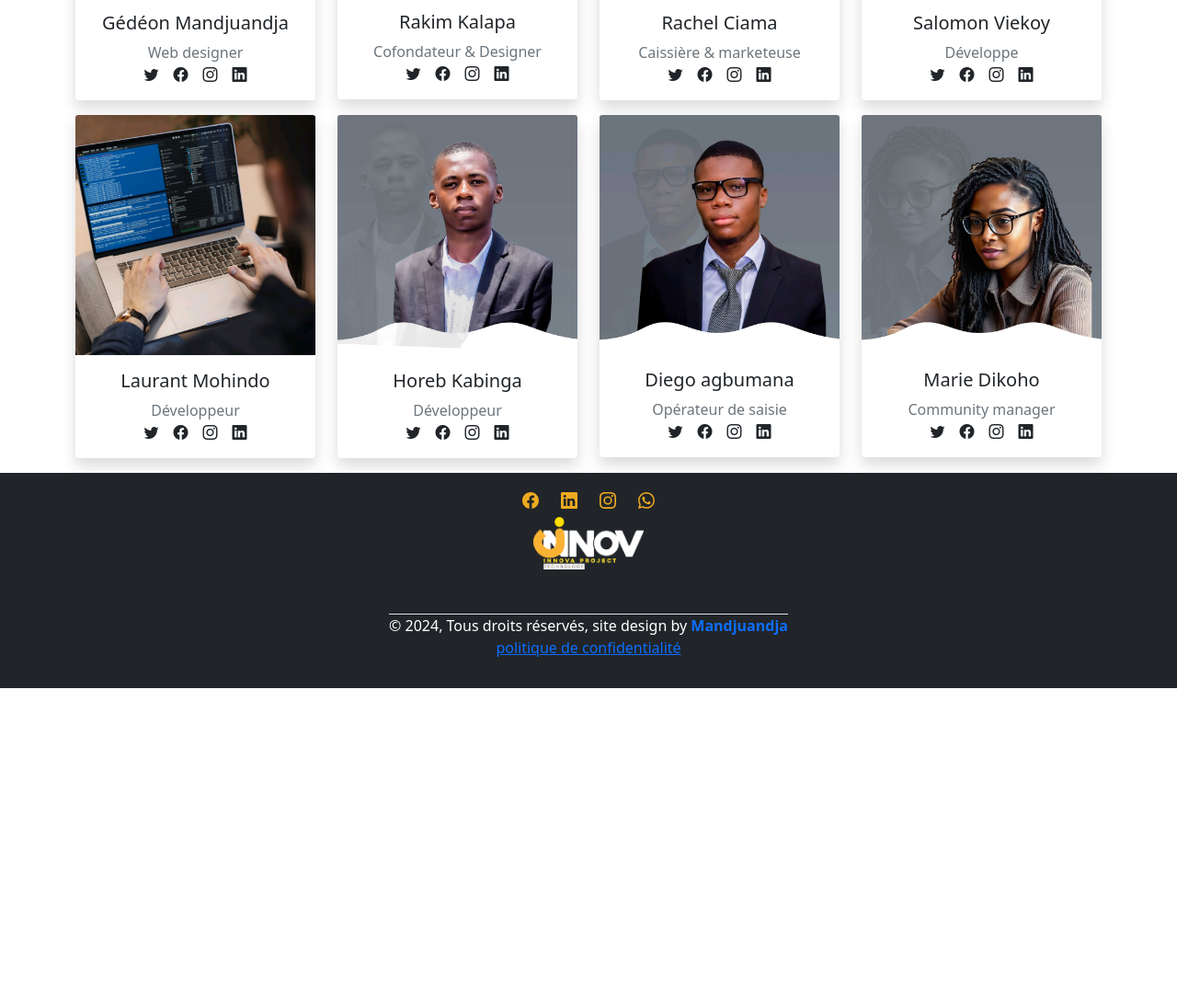
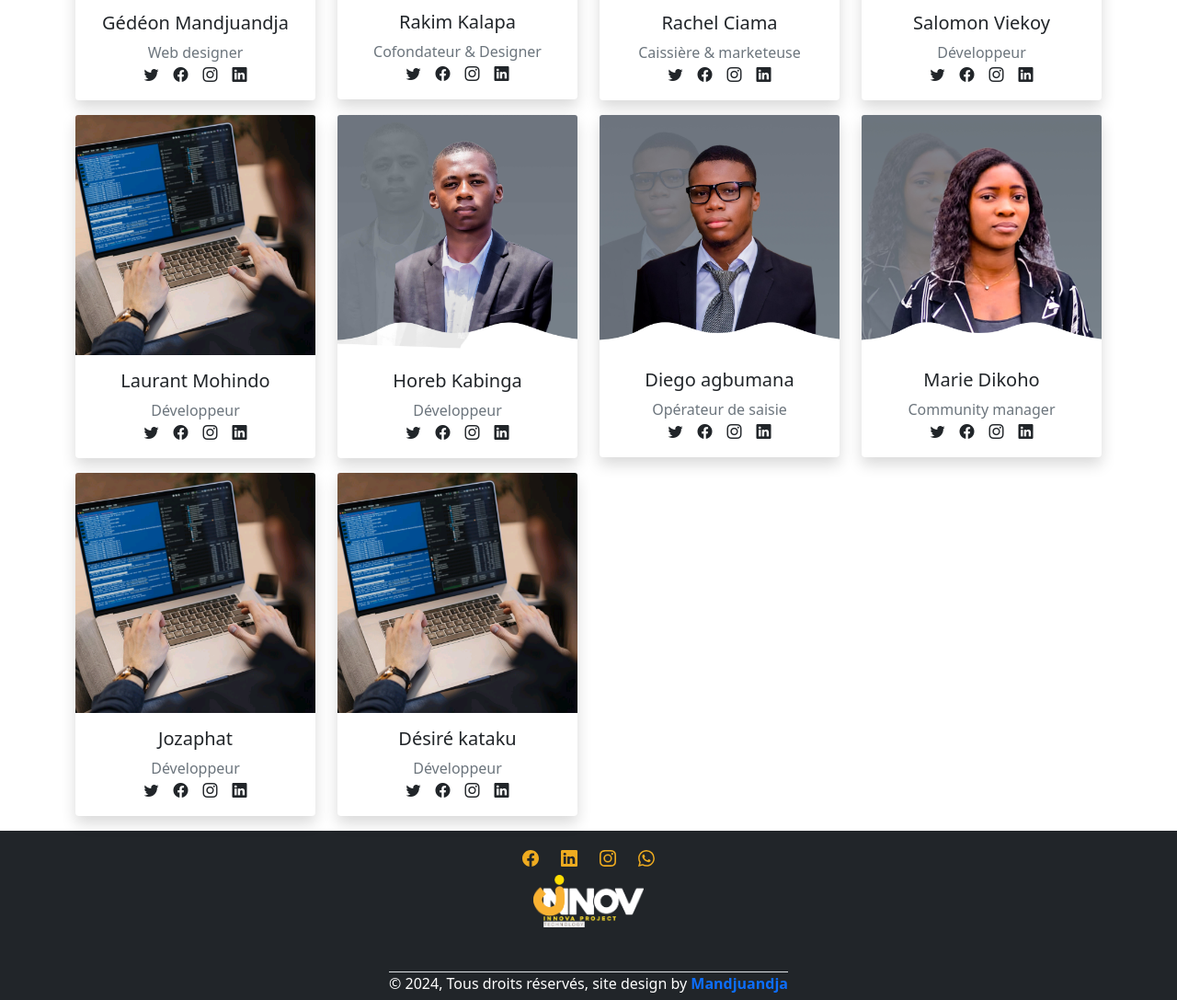
Before and after one commit to GMDesk/innovaproject, a plain HTML site: page about.html in a window 1280 px wide. Shown: the part 1111-2198 px from the top of the page at 92% size. Before the commit the page ends 1859 px from the top, so only its background shows below. Drawn offline with Linux system fonts and the light colour scheme.

Commit message:
version 005

```diff
--- a/about.html
+++ b/about.html
@@ -103,7 +103,7 @@
 
             <div class="col-md-6 col-lg-3 scale">
                 <div class="card shadow border-0"> <!-- Mettez chaque item dans une carte bootstrap -->
-                    <img class="card-img-top w-100" style="max-height: 260px; object-fit: cover;" src="static/img/pikaso_image_1734096310729.jpg" />
+                    <img class="card-img-top w-100" style="max-height: 260px; object-fit: cover;" src="static/img/MANADJA.jpg" />
                     <div class="card-body">
                         <h5 class="card-title text-center">Rakim Kalapa</h5>
                         <div class="text-center text-muted">Cofondateur & Designer</div>
@@ -138,7 +138,7 @@
                     <img class="card-img-top w-100" style="max-height: 280px; object-fit: cover;" src="static/img/vms.jpg" />
                     <div class="card-body">
                         <h5 class="card-title text-center">Salomon Viekoy</h5>
-                        <div class="text-center text-muted">Développe</div>
+                        <div class="text-center text-muted">Développeur</div>
                         <div class="social d-flex gap-3 justify-content-center">
                             <a class="text-dark" href="https://x.com/salomon_vms?t=Kyc4x_EPJP-Hq-TGwSslsg&s=09"><i class="bi bi-twitter"></i></a>
                             <a class="text-dark" href="https://www.facebook.com/salomon.vekoy?mibextid=9R9pXO"><i class="bi bi-facebook"></i></a>
@@ -183,7 +183,7 @@
 
             <div class="col-md-6 col-lg-3 scale">
                 <div class="card shadow border-0"> <!-- Mettez chaque item dans une carte bootstrap -->
-                    <img class="card-img-top w-100" style="max-height: 260px; object-fit: cover;" src="static/img/diego.jpg" />
+                    <img class="card-img-top w-100" style="max-height: 260px; object-fit: cover;" src="static/img/DIEUDO.jpg" />
                     <div class="card-body">
                         <h5 class="card-title text-center">Diego agbumana</h5>
                         <div class="text-center text-muted">Opérateur de saisie</div>
@@ -199,7 +199,7 @@
 
             <div class="col-md-6 col-lg-3 scale">
                 <div class="card shadow border-0"> <!-- Mettez chaque item dans une carte bootstrap -->
-                    <img class="card-img-top w-100" style="max-height: 260px; object-fit: cover;" src="static/img/modéle-femme.jpg" />
+                    <img class="card-img-top w-100" style="max-height: 260px; object-fit: cover;" src="static/img/MARY.jpg" />
                     <div class="card-body">
                         <h5 class="card-title text-center">Marie Dikoho</h5>
                         <div class="text-center text-muted">Community manager</div>
@@ -212,6 +212,40 @@
                     </div>
                 </div>
             </div>
+
+            <div class="col-md-6 col-lg-3 scale">
+                <div class="card shadow border-0"> <!-- Mettez chaque item dans une carte bootstrap -->
+                    <img class="card-img-top w-100" style="max-height: 280px; object-fit: cover;" src="static/img/programmation.jpg" />
+                    <div class="card-body">
+                        <h5 class="card-title text-center">Jozaphat </h5>
+                        <div class="text-center text-muted">Développeur</div>
+                        <div class="social d-flex gap-3 justify-content-center">
+                            <a class="text-dark" href=""><i class="bi bi-twitter"></i></a>
+                            <a class="text-dark" href=""><i class="bi bi-facebook"></i></a>
+                            <a class="text-dark" href=""><i class="bi bi-instagram"></i></a>
+                            <a class="text-dark" href=""><i class="bi bi-linkedin"></i></a>
+                        </div>
+                    </div>
+                </div>
+            </div>
+
+            <div class="col-md-6 col-lg-3 scale">
+                <div class="card shadow border-0"> <!-- Mettez chaque item dans une carte bootstrap -->
+                    <img class="card-img-top w-100" style="max-height: 280px; object-fit: cover;" src="static/img/programmation.jpg" />
+                    <div class="card-body">
+                        <h5 class="card-title text-center">Désiré kataku</h5>
+                        <div class="text-center text-muted">Développeur</div>
+                        <div class="social d-flex gap-3 justify-content-center">
+                            <a class="text-dark" href=""><i class="bi bi-twitter"></i></a>
+                            <a class="text-dark" href=""><i class="bi bi-facebook"></i></a>
+                            <a class="text-dark" href=""><i class="bi bi-instagram"></i></a>
+                            <a class="text-dark" href=""><i class="bi bi-linkedin"></i></a>
+                        </div>
+                    </div>
+                </div>
+            </div>
+
+
         </div>
         </div>
     </section>
```
Also changed, not shown: index.html (+11 -6 lines), static/img/DEON.jpg (added), static/img/DIEUDO.jpg (added), static/img/MANADJA.jpg (added), static/img/MARY.jpg (added), static/img/diego.jpg (deleted), static/img/rachel.jpg.
